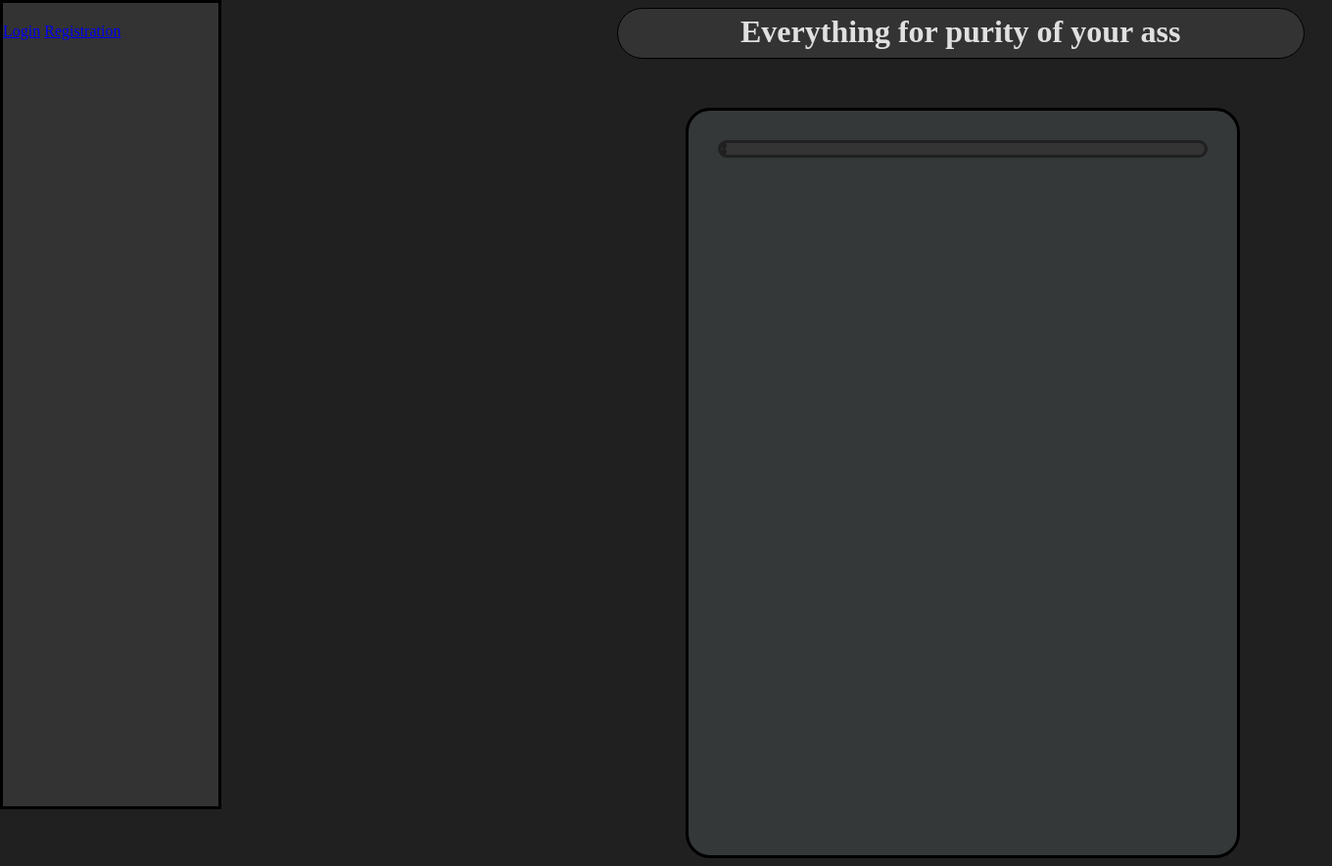
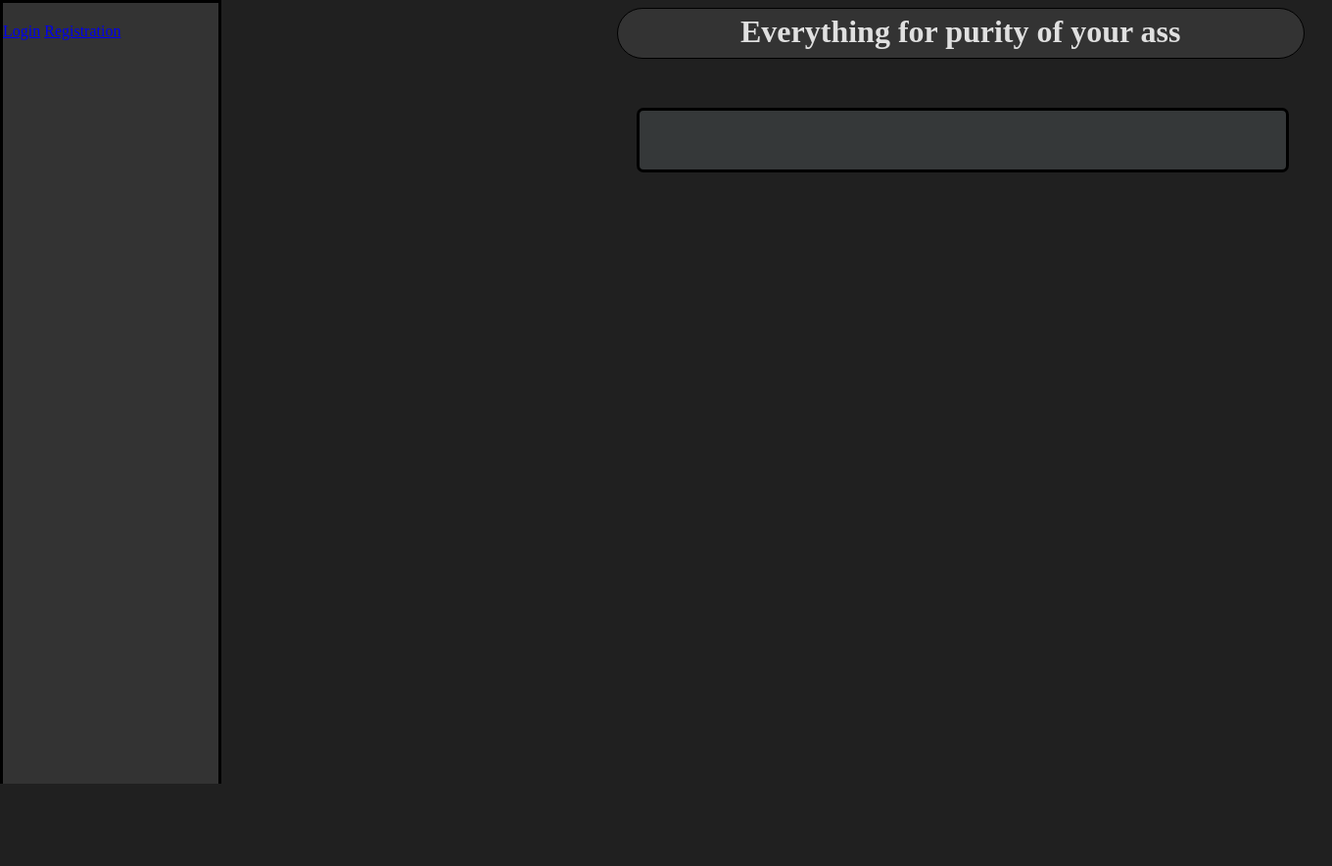
Before and after one commit to IglKa/PlumbingStore, a Django app: template PlumbingStore/templates/marketapp/advert.html in a window 1360 px wide. Shown: the whole page at 98% size. After the commit the page ends 800 px from the top, so only its background shows below. Run offline with Django 4.2, Linux system fonts and the light colour scheme; the template is opened without the code that fills it, so the values that code supplies are empty; parts of the project's set-up code (start-up, migrations or seed data) failed here and were passed over.

Commit message:
advert page mini update

```diff
--- a/PlumbingStore/static/marketapp/css/advertpage.css
+++ b/PlumbingStore/static/marketapp/css/advertpage.css
@@ -1,40 +1,43 @@
-.advert{
+.advert {
     background-color: #353839;
-    border-radius: 25px;
-    border: solid black;
+    border-radius: 7px;
+    border: solid black 3px;
     padding: 30px;
     margin-top: 50px;
-    margin-left: 470px;
-    width: 500px;
-    height: 700px;
+    margin-left: 420px;
+    width: 600px;
+    height: fit-content;
     color: #F5F5F5;
 }
 
 
-.advert-post{
+.advert-post {
     width: auto;
-    background-color: #343434;
     border-radius: 10px;
     top: 5px;
-    border: solid #202020;
 }
 
 
-.advert-post-head{
+.advert-post-head {
     position: relative;
-    width: fit-content;
-    background-color: #343434;
-    border-radius: 10px;
     top: 0;
-    border: solid #202020;
 }
 
 
-.advert-post-content{
+.advert-post-head a {
+    color: #F5F5F5;
+    text-decoration: none;
+}
+
+
+.advert-post-head a:hover {
+    color: gray;
+}
+
+
+.advert-post-content {
     position: relative;
     bottom: 0;
+    top: 10px;
     width: fit-content;
-    border-radius: 10px;
-    border: solid #202020;
-    background-color: #343434;
 }
--- a/PlumbingStore/templates/marketapp/advert.html
+++ b/PlumbingStore/templates/marketapp/advert.html
@@ -7,7 +7,9 @@
     <link type="text/css" href="{% static 'marketapp/css/mainpage.css' %}" rel="stylesheet">
 {% endblock %}
 
-{% block title %} PlumbingStore | {{ object.slug }} {% endblock %}
+{% block title %}
+    PlumbingStore | {{ object.slug }}
+{% endblock %}
 
 
 {% block content %}
@@ -42,5 +44,8 @@
                 </div>
             </div>
         </div>
+        <div>
+
+        </div>
     </div>
 {% endblock %}
```
